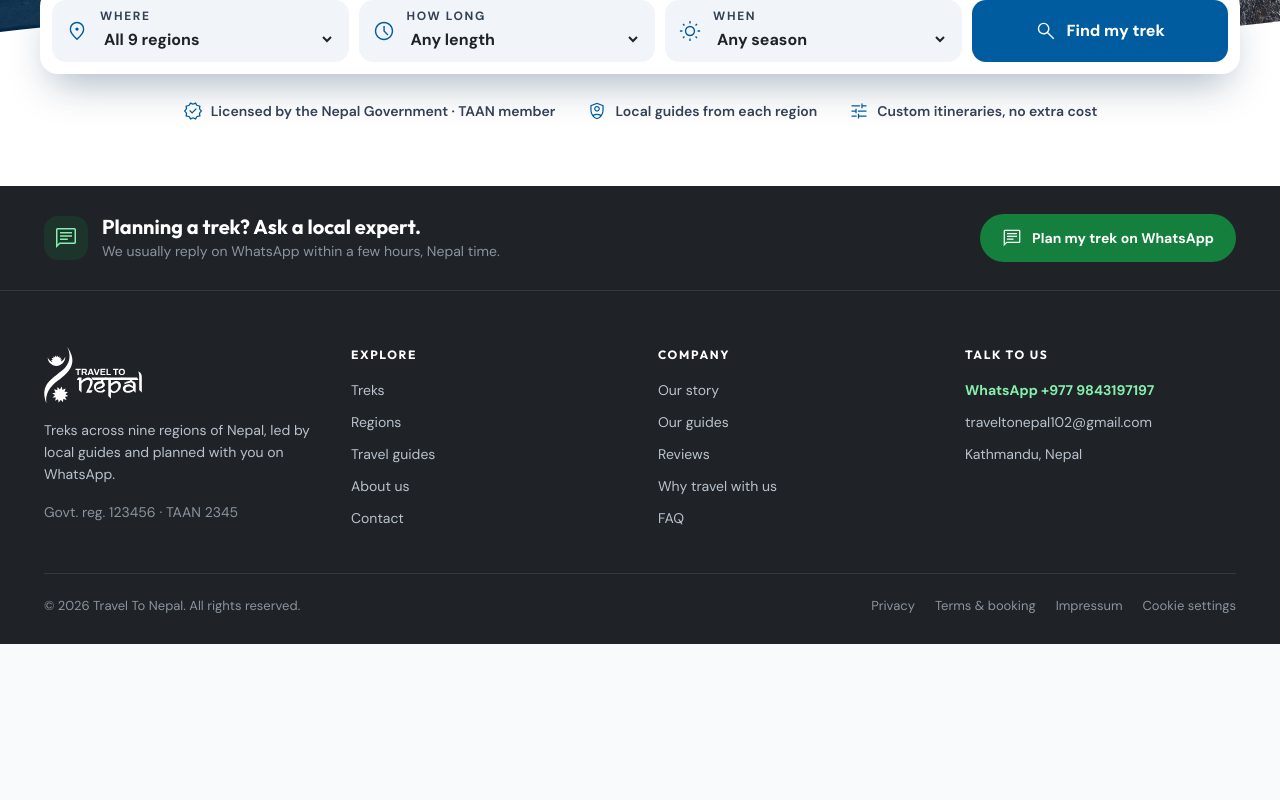
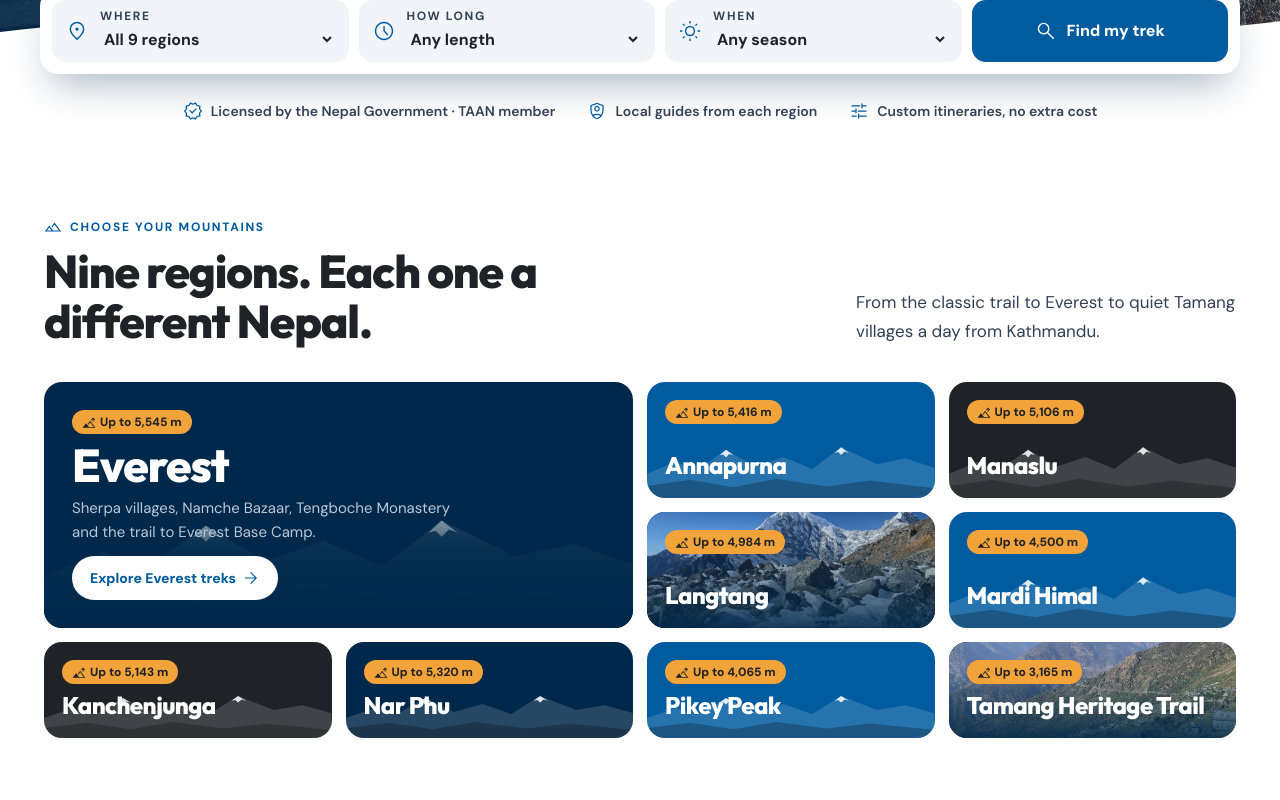
Before and after one commit to traveltonepal102-glitch/traveltonepal, a Next.js app in the folder apps/web/: page / in a window 1280 px wide. Shown: the part 660-1460 px from the top of the page. Before the commit the page ends 1304 px from the top, so only its background shows below. Built offline with nearby package versions, Linux system fonts and the light colour scheme.

Commit message:
feat:home location.

```diff
--- a/apps/web/src/app/page.tsx
+++ b/apps/web/src/app/page.tsx
@@ -1,6 +1,7 @@
 import type { Metadata } from "next";
 
 import { HomeHero } from "@/features/home/components/HomeHero";
+import { RegionsSection } from "@/features/home/components/RegionsSection";
 import { TrekFinder } from "@/features/home/components/TrekFinder";
 import { SiteHeader } from "@/features/site-header/components/SiteHeader";
 
@@ -15,9 +16,10 @@ const HomePage = () => (
     <div className="absolute inset-x-0 top-0 z-40">
       <SiteHeader variant="overlay" />
     </div>
-    <main className="flex-1 bg-surface pb-16">
+    <main className="flex-1 bg-surface">
       <HomeHero />
       <TrekFinder />
+      <RegionsSection />
     </main>
   </>
 );
--- /dev/null
+++ b/apps/web/src/features/home/components/RegionsSection.tsx
@@ -0,0 +1,65 @@
+import { Icon } from "@ttn/ui/icon";
+import Link from "next/link";
+
+import { RegionTile } from "@/features/regions/components/RegionTile";
+import { REGIONS } from "@/features/regions/regions";
+import { ROUTES } from "@/lib/routes";
+
+/**
+ * "Nine regions" (design: Main.dc.html).
+ * - Phones: a swipe row; each tile is 84% wide so the next one peeks in, and snaps to the left edge.
+ * - md and up: a grid of tiles at least 230px wide; the first region is the big 2×2 tile.
+ *   With 9 regions the grid comes out even at 3 and 4 columns.
+ */
+export const RegionsSection = () => (
+  <section id="regions" aria-labelledby="regions-title" className="py-16 md:py-24">
+    <div className="mx-auto flex max-w-content flex-col gap-9 px-4 md:px-6">
+      <div className="flex flex-wrap items-end justify-between gap-4.5">
+        <div className="flex max-w-155 flex-col gap-2.5">
+          <p className="inline-flex items-center gap-2 text-eyebrow text-brand uppercase">
+            <Icon name="landscape" size={18} />
+            Choose your mountains
+          </p>
+          <h2 id="regions-title" className="text-h2 tracking-tight md:text-h1">
+            Nine regions. Each one a different Nepal.
+          </h2>
+        </div>
+        <p className="max-w-95 text-body-lg">
+          From the classic trail to Everest to quiet Tamang villages a day from Kathmandu.
+        </p>
+      </div>
+
+      <ul
+        aria-label="Trekking regions"
+        className="-mx-4 flex snap-x snap-mandatory scroll-pl-4 gap-3 overflow-x-auto px-4 pb-1 scrollbar-none md:mx-0 md:grid md:auto-rows-52.5 md:grid-cols-[repeat(auto-fill,minmax(230px,1fr))] md:gap-3.5 md:overflow-visible md:px-0 md:pb-0 [&::-webkit-scrollbar]:hidden"
+      >
+        {REGIONS.map((region, index) => {
+          const isFeatured = index === 0;
+          return (
+            <li
+              key={region.slug}
+              className={`h-85 flex-[0_0_84%] snap-start md:h-auto ${isFeatured ? "md:col-span-2 md:row-span-2" : ""}`}
+            >
+              <RegionTile region={region} index={index} isFeatured={isFeatured} />
+            </li>
+          );
+        })}
+      </ul>
+
+      {/* Phones only: tells people the row scrolls sideways, and links to every region. */}
+      <div className="-mt-4.5 flex items-center justify-between gap-3 text-body-sm text-muted-foreground md:hidden">
+        <span className="inline-flex items-center gap-1.5">
+          <Icon name="swipe" />
+          Swipe to see all {REGIONS.length} regions
+        </span>
+        <Link
+          href={ROUTES.regions}
+          className="inline-flex min-h-11 items-center gap-1 rounded-sm font-extrabold text-brand focus-visible:outline-2 focus-visible:outline-offset-2 focus-visible:outline-ring"
+        >
+          All regions
+          <Icon name="arrow_forward" size={18} />
+        </Link>
+      </div>
+    </div>
+  </section>
+);
--- /dev/null
+++ b/apps/web/src/features/regions/components/RegionTile.tsx
@@ -0,0 +1,71 @@
+import { Icon } from "@ttn/ui/icon";
+import Image from "next/image";
+import Link from "next/link";
+
+import { formatAltitude } from "@/features/treks/format";
+import { regionPath } from "@/lib/routes";
+
+import type { RegionSummary } from "../regions";
+import { RegionTileArt } from "./RegionTileArt";
+
+/** Tile colors for regions without a photo, in turn (design-system colors only). */
+const TILE_COLORS = ["bg-navy", "bg-brand", "bg-ink"] as const;
+
+type RegionTileProps = {
+  region: RegionSummary;
+  /** Position in the grid; picks the tile color. */
+  index: number;
+  /** The big tile with tagline and button (2×2 in the grid, a full swipe card on phones). */
+  isFeatured?: boolean;
+};
+
+export const RegionTile = ({ region, index, isFeatured = false }: RegionTileProps) => (
+  <Link
+    href={regionPath(region.slug)}
+    className={`group relative flex h-full flex-col gap-1.5 overflow-hidden rounded-xl text-white transition-shadow hover:shadow-raised focus-visible:outline-2 focus-visible:outline-offset-2 focus-visible:outline-ring ${
+      isFeatured ? "p-7" : "p-4.5"
+    } ${TILE_COLORS[index % TILE_COLORS.length]}`}
+  >
+    {region.image ? (
+      <>
+        <Image
+          src={region.image.src}
+          alt={region.image.alt}
+          fill
+          sizes={isFeatured ? "(min-width: 768px) 600px, 85vw" : "(min-width: 768px) 300px, 85vw"}
+          className="object-cover transition-transform duration-500 group-hover:scale-105"
+        />
+        <span aria-hidden="true" className="absolute inset-0 bg-linear-to-b from-navy/5 from-25% to-navy/90" />
+      </>
+    ) : (
+      <>
+        <RegionTileArt />
+        {/* On the big tile the name and tagline sit over the drawn peaks: fade them into the tile color. */}
+        {isFeatured && (
+          <span aria-hidden="true" className="absolute inset-x-0 bottom-0 h-3/5 bg-linear-to-t from-navy via-navy/80 to-transparent" />
+        )}
+      </>
+    )}
+
+    <span className="relative inline-flex items-center gap-1 self-start rounded-full bg-saffron px-2.5 py-1 text-xs font-extrabold text-ink">
+      <Icon name="altitude" size={14} />
+      Up to {formatAltitude(region.maxAltitudeM)}
+    </span>
+    <span className={`relative mt-auto font-display tracking-tight ${isFeatured ? "text-h1" : "text-h2-sm"}`}>
+      {region.name}
+    </span>
+
+    {isFeatured && region.tagline && (
+      <>
+        <span className="relative max-w-95 text-navy-text">{region.tagline}</span>
+        <span
+          aria-hidden="true"
+          className="relative mt-1.5 inline-flex min-h-11 items-center gap-1.5 self-start rounded-full bg-white px-4.5 text-body-sm font-extrabold text-brand"
+        >
+          Explore {region.name} treks
+          <Icon name="arrow_forward" size={18} />
+        </span>
+      </>
+    )}
+  </Link>
+);
--- /dev/null
+++ b/apps/web/src/features/regions/components/RegionTileArt.tsx
@@ -0,0 +1,20 @@
+/**
+ * Drawn ridgelines for a region tile without a photo. Uses white/black tints so it sits on any
+ * tile color. Decorative.
+ */
+export const RegionTileArt = () => (
+  <svg
+    aria-hidden="true"
+    viewBox="0 0 400 120"
+    preserveAspectRatio="none"
+    className="absolute inset-x-0 bottom-0 h-1/2 w-full"
+  >
+    <path
+      d="M0 120 L0 70 L40 45 L70 62 L110 20 L150 55 L190 35 L230 60 L270 15 L320 50 L360 38 L400 58 L400 120 Z"
+      className="fill-white/15"
+    />
+    <path d="M110 20 L101 31 L106 30 L110 36 L114 29 L120 31 Z" className="fill-white/85" />
+    <path d="M270 15 L261 27 L266 25 L270 31 L275 24 L281 27 Z" className="fill-white/85" />
+    <path d="M0 120 L0 95 L60 82 L120 98 L180 80 L250 96 L310 84 L400 100 L400 120 Z" className="fill-black/25" />
+  </svg>
+);
--- a/apps/web/src/features/regions/regions.ts
+++ b/apps/web/src/features/regions/regions.ts
@@ -1,18 +1,30 @@
-/** A trekking region, as the header menu and the trek finder need it. */
+/** A trekking region, as the header menu, the trek finder and the home region tiles need it. */
 export type RegionSummary = {
   slug: string;
   name: string;
   /** Highest point trekkers reach in the region. */
   maxAltitudeM: number;
-  image?: string;
+  /** One line for the featured home tile. */
+  tagline?: string;
+  image?: { src: string; alt: string };
 };
 
 /** The nine regions. Demo values from the website design until regions come from Payload (CMS phase). */
 export const REGIONS: readonly RegionSummary[] = [
-  { slug: "everest", name: "Everest", maxAltitudeM: 5545 },
+  {
+    slug: "everest",
+    name: "Everest",
+    maxAltitudeM: 5545,
+    tagline: "Sherpa villages, Namche Bazaar, Tengboche Monastery and the trail to Everest Base Camp.",
+  },
   { slug: "annapurna", name: "Annapurna", maxAltitudeM: 5416 },
   { slug: "manaslu", name: "Manaslu", maxAltitudeM: 5106 },
-  { slug: "langtang", name: "Langtang", maxAltitudeM: 4984, image: "/images/langtang-peaks.jpg" },
+  {
+    slug: "langtang",
+    name: "Langtang",
+    maxAltitudeM: 4984,
+    image: { src: "/images/langtang-peaks.jpg", alt: "Snow-covered boulders below Langtang Lirung, seen from Tserko Ri" },
+  },
   { slug: "mardi-himal", name: "Mardi Himal", maxAltitudeM: 4500 },
   { slug: "kanchenjunga", name: "Kanchenjunga", maxAltitudeM: 5143 },
   { slug: "nar-phu", name: "Nar Phu", maxAltitudeM: 5320 },
@@ -21,6 +33,6 @@ export const REGIONS: readonly RegionSummary[] = [
     slug: "tamang-heritage-trail",
     name: "Tamang Heritage Trail",
     maxAltitudeM: 3165,
-    image: "/images/tamang-heritage-village.jpg",
+    image: { src: "/images/tamang-heritage-village.jpg", alt: "Village house on a hillside along the Tamang Heritage Trail" },
   },
 ];
--- a/apps/web/src/features/site-header/navigation.ts
+++ b/apps/web/src/features/site-header/navigation.ts
@@ -73,7 +73,7 @@ export const REGION_LINKS: readonly RegionLink[] = REGIONS.map((region) => ({
   name: region.name,
   meta: `Up to ${formatAltitude(region.maxAltitudeM)}`,
   href: regionPath(region.slug),
-  image: region.image,
+  image: region.image?.src,
 }));
 
 export const GUIDE_LINKS: readonly TopicLink[] = [
--- a/packages/ui/src/icons/icon-names.json
+++ b/packages/ui/src/icons/icon-names.json
@@ -27,6 +27,7 @@
   "shield_person",
   "speed",
   "support_agent",
+  "swipe",
   "timer",
   "travel_explore",
   "tune",
--- a/packages/ui/src/icons/paths.ts
+++ b/packages/ui/src/icons/paths.ts
@@ -29,6 +29,7 @@ export const ICON_PATHS = {
   "shield_person": "M382.5-489.5Q343-529 343-587t39.5-97.5Q422-724 480-724t97.5 39.5Q617-645 617-587t-39.5 97.5Q538-450 480-450t-97.5-39.5Zm153-42Q557-553 557-587t-21.5-55.5Q514-664 480-664t-55.5 21.5Q403-621 403-587t21.5 55.5Q446-510 480-510t55.5-21.5ZM480-81q-140-35-230-162.5T160-523v-238l320-120 320 120v238q0 152-90 279.5T480-81Zm0-399Zm0-337-260 98v196q0 63 17.5 120.5T287-296q46-25 93.5-37.5T480-346q52 0 99.5 12.5T673-296q32-49 49.5-106.5T740-523v-196l-260-98Zm-78 541q-39 10-77 30 32 35 71 61.5t84 41.5q45-15 84-41.5t71-61.5q-38-20-77-30t-78-10q-39 0-78 10Z",
   "speed": "M473.5-303.5Q517-305 537-336l216-339-335 219q-30 20-32 64t21 67q23 23 66.5 21.5ZM478-799q57 0 119 18.5T716-717l-52 37q-45-30-96.5-44.5T477.98-739q-140.47 0-239.23 100.22Q140-538.57 140-396.02 140-351 152.5-305q12.5 46 35.5 85h579q22-36 35-84t13-94q0-42-12.5-90.5T758-578l39-52q38 56 57 112.5T875-404q2 60-12 113t-41 98q-12 23-25.5 28t-33.5 5H192q-17 0-33.5-8.5T134-193q-26-48-40-97.5T80-396q0-83 31.5-156.5t85.5-128Q251-735 323.68-767T478-799Zm-9 331Z",
   "support_agent": "M440-120v-60h340v-304q0-123.69-87.32-209.84Q605.36-780 480-780q-125.36 0-212.68 86.16Q180-607.69 180-484v244h-20q-33 0-56.5-23.5T80-320v-80q0-21 10.5-39.5T120-469l3-53q8-68 39.5-126t79-101q47.5-43 109-67T480-840q68 0 129 24t109 66.5Q766-707 797-649t40 126l3 52q19 9 29.5 27t10.5 38v92q0 20-10.5 38T840-249v69q0 24.75-17.62 42.37Q804.75-120 780-120H440ZM338.5-418.68q-8.5-8.67-8.5-21.5 0-12.82 8.68-21.32 8.67-8.5 21.5-8.5 12.82 0 21.32 8.68 8.5 8.67 8.5 21.5 0 12.82-8.68 21.32-8.67 8.5-21.5 8.5-12.82 0-21.32-8.68Zm240 0q-8.5-8.67-8.5-21.5 0-12.82 8.68-21.32 8.67-8.5 21.5-8.5 12.82 0 21.32 8.68 8.5 8.67 8.5 21.5 0 12.82-8.68 21.32-8.67 8.5-21.5 8.5-12.82 0-21.32-8.68ZM241-462q-7-106 64-182t177-76q87 0 151 57.5T711-519q-89-1-162.5-50T434.72-698Q419-618 367.5-555.5T241-462Z",
+  "swipe": "M470-80q-21.88 0-41.94-8T392-112L184-320l15-22q11-16 28.5-22.5T264-366l96 26v-340q0-12.75 8.68-21.38 8.67-8.62 21.5-8.62 12.82 0 21.32 8.62 8.5 8.63 8.5 21.38v420l-124-33 139.18 139.18Q442-147 451.13-143.5q9.13 3.5 18.87 3.5h170q42 0 71-29t29-71v-180q0-12.75 8.68-21.38 8.67-8.62 21.5-8.62 12.82 0 21.32 8.62 8.5 8.63 8.5 21.38v180q0 66-47 113T640-80H470Zm17-290v-170q0-12.75 8.68-21.38 8.67-8.62 21.5-8.62 12.82 0 21.32 8.62 8.5 8.63 8.5 21.38v170h-60Zm126 0v-130q0-12.75 8.68-21.38 8.67-8.62 21.5-8.62 12.82 0 21.32 8.62 8.5 8.63 8.5 21.38v130h-60Zm-46 105Zm313-435H700v-40h133q-75-65-164.5-102.5T480-880q-99 0-188.5 37.5T127-740h133v40H80v-180h40v93q78-62 169-97.5T480-920q100 0 191 35.5T840-787v-93h40v180Z",
   "timer": "M360-860v-60h240v60H360Zm90 447h60v-230h-60v230ZM340.5-109.5Q275-138 226-187t-77.5-114.5Q120-367 120-441t28.5-139.5Q177-646 226-695t114.5-77.5Q406-801 480-801q67 0 126 22.5T711-716l51-51 42 42-51 51q36 40 61.5 97T840-441q0 74-28.5 139.5T734-187q-49 49-114.5 77.5T480-81q-74 0-139.5-28.5Zm352-119Q780-316 780-441t-87.5-212.5Q605-741 480-741t-212.5 87.5Q180-566 180-441t87.5 212.5Q355-141 480-141t212.5-87.5ZM480-440Z",
   "travel_explore": "M458-81q-79-4-148-37t-120-86.5Q139-258 109.5-329T80-480q0-83 31.5-156T197-763q54-54 127-85.5T480-880q149 0 259 94t135 236h-61q-17-84-71-150t-135-99v18q0 35-24 61t-59 26h-87v87q0 17-13.5 28T393-568h-83v88h110v125h-67L149-559q-5 20-7 39.5t-2 39.5q0 135 91 233t227 106v60Zm392-26L716-241q-21 15-45.5 23t-50.5 8q-71 0-120.5-49.5T450-380q0-71 49.5-120.5T620-550q71 0 120.5 49.5T790-380q0 26-8.5 50.5T759-283l134 133-43 43ZM698-302q32-32 32-78t-32-78q-32-32-78-32t-78 32q-32 32-32 78t32 78q32 32 78 32t78-32Z",
   "tune": "M427-120v-225h60v83h353v60H487v82h-60Zm-307-82v-60h247v60H120Zm187-166v-82H120v-60h187v-84h60v226h-60Zm120-82v-60h413v60H427Zm166-165v-225h60v82h187v60H653v83h-60Zm-473-83v-60h413v60H120Z",
```
